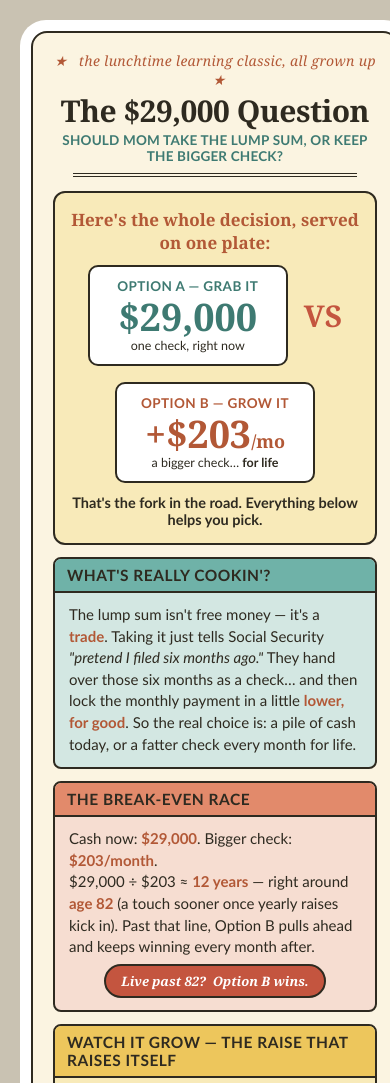
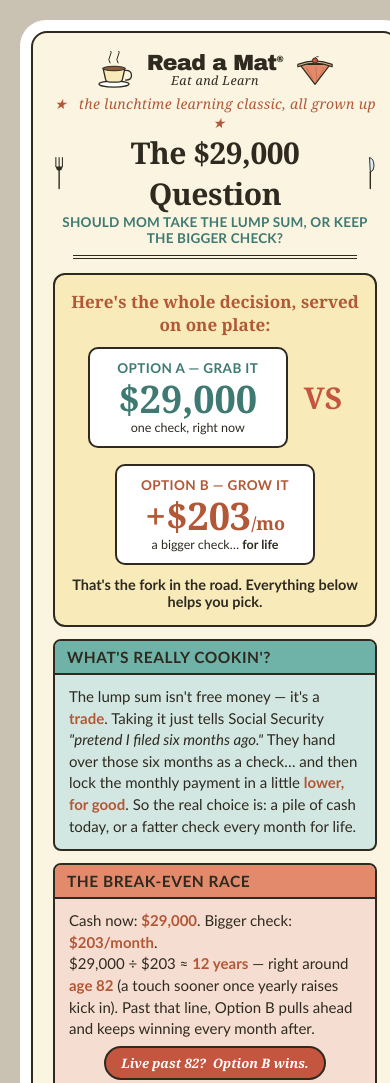
Before and after one commit to fwdioorg/fwdio, a plain HTML site: page for-mom.html in a window 390 px wide. Shown: the top 1083 px of the page. Drawn offline with Linux system fonts and the light colour scheme.

Commit message:
for-mom: diner masthead — move Read a Mat logo up top, add cup/pie/fork/knife doodles
Co-Authored-By: Claude Opus 4.8 <noreply@anthropic.com>

```diff
--- a/for-mom.html
+++ b/for-mom.html
@@ -85,17 +85,44 @@
   #mat .ram .r1 sup{font-size:9px;}
   #mat .ram .r2{font-family:Georgia,'Times New Roman',serif; font-style:italic; font-size:12.5px; letter-spacing:.4px; margin-top:1px; color:var(--ink);}
 
-  #mat .foot{display:flex; align-items:flex-end; justify-content:space-between; gap:16px; margin-top:12px; flex-wrap:wrap;}
-  #mat .foot .cr{font-size:11px; color:#8a7a5c; font-style:italic; text-align:right; max-width:560px; line-height:1.4;}
+  /* diner masthead: logo + tableware doodles up top */
+  #mat .masthead{display:flex; align-items:center; justify-content:center; gap:22px; margin-bottom:5px;}
+  #mat .masthead .ram{margin:0;}
+  #mat .mdoodle{flex:0 0 auto;}
+  #mat .mdoodle svg{width:56px; height:auto; display:block;}
+  #mat .titlerow{display:flex; align-items:center; justify-content:center; gap:15px;}
+  #mat .titlerow h1{margin:0;}
+  #mat .util svg{height:52px; width:auto; display:block;}
 
-  @media(max-width:640px){#mat .grid{grid-template-columns:1fr;} #mat h1{font-size:30px;} #mat .drule{margin:9px 20px 0;}}
+  #mat .foot{display:flex; align-items:flex-end; justify-content:center; gap:16px; margin-top:12px; flex-wrap:wrap;}
+  #mat .foot .cr{font-size:11px; color:#8a7a5c; font-style:italic; text-align:center; max-width:560px; line-height:1.4;}
+
+  @media(max-width:640px){
+    #mat .grid{grid-template-columns:1fr;} #mat h1{font-size:30px;} #mat .drule{margin:9px 20px 0;}
+    #mat .masthead{gap:12px;} #mat .mdoodle svg{width:40px;}
+    #mat .titlerow{gap:8px;} #mat .util svg{height:36px;}
+  }
 </style>
 
 <div class="paper"><div class="field">
 
   <!-- MASTHEAD -->
+  <div class="masthead">
+    <!-- steaming coffee cup -->
+    <span class="mdoodle"><svg viewBox="0 0 80 76"><path d="M30 24 q-5 -7 0 -14 q5 -7 0 -14" fill="none" stroke="#2E2A20" stroke-width="2" stroke-linecap="round"/><path d="M46 24 q-5 -7 0 -14 q5 -7 0 -14" fill="none" stroke="#2E2A20" stroke-width="2" stroke-linecap="round"/><ellipse cx="38" cy="66" rx="30" ry="6" fill="#fff" stroke="#2E2A20" stroke-width="2.5"/><path d="M60 39 q13 -1 13 10 q0 10 -13 9" fill="none" stroke="#2E2A20" stroke-width="2.5"/><path d="M16 34 h44 l-5 22 q-1 6 -8 6 H29 q-7 0 -8 -6 z" fill="#F8EAB9" stroke="#2E2A20" stroke-width="2.5" stroke-linejoin="round"/><ellipse cx="38" cy="35" rx="22" ry="4.5" fill="#8B5E3C" stroke="#2E2A20" stroke-width="2"/></svg></span>
+    <!-- Read a Mat logo, now up top -->
+    <div class="ram"><div class="r1">Read a Mat<sup>&reg;</sup></div><div class="r2">Eat and Learn</div></div>
+    <!-- slice of pie w/ cherry -->
+    <span class="mdoodle"><svg viewBox="0 0 84 74"><path d="M10 26 L74 26 L42 68 Z" fill="#E28A6B" stroke="#2E2A20" stroke-width="2.5" stroke-linejoin="round"/><path d="M25 34 L38 58 M44 32 L46 62 M60 33 L50 54" stroke="#B25836" stroke-width="1.6" fill="none" opacity=".6"/><path d="M6 26 q36 -15 72 0 l0 5 q-36 -15 -72 0 z" fill="#D7BA90" stroke="#2E2A20" stroke-width="2.5" stroke-linejoin="round"/><circle cx="42" cy="18" r="5.5" fill="#C4553F" stroke="#2E2A20" stroke-width="2"/><path d="M42 12.5 q3 -4 7 -3" fill="none" stroke="#2E2A20" stroke-width="1.6" stroke-linecap="round"/></svg></span>
+  </div>
   <div class="tagline">★ &nbsp; the lunchtime learning classic, all grown up &nbsp; ★</div>
-  <h1>The $29,000 Question</h1>
+  <div class="titlerow">
+    <!-- fork -->
+    <span class="util"><svg viewBox="0 0 30 88"><path d="M7 6 v22 M15 6 v22 M23 6 v22" stroke="#2E2A20" stroke-width="2.6" stroke-linecap="round"/><path d="M6 28 h18 l-4 9 h-10 z" fill="#2E2A20"/><path d="M15 37 v45" stroke="#2E2A20" stroke-width="3.4" stroke-linecap="round"/></svg></span>
+    <h1>The $29,000 Question</h1>
+    <!-- knife -->
+    <span class="util"><svg viewBox="0 0 30 88"><path d="M11 6 q11 3 11 21 q0 12 -9 15 z" fill="#DDEBF3" stroke="#2E2A20" stroke-width="2.4" stroke-linejoin="round"/><path d="M13 42 v40" stroke="#2E2A20" stroke-width="3.4" stroke-linecap="round"/></svg></span>
+  </div>
   <div class="sub">SHOULD MOM TAKE THE LUMP SUM, OR KEEP THE BIGGER CHECK?</div>
   <div class="drule"></div>
 
@@ -214,9 +241,8 @@
     </div>
   </div>
 
-  <!-- FOOTER w/ authentic logo -->
+  <!-- FOOTER -->
   <div class="foot">
-    <div class="ram"><div class="r1">Read a Mat<sup>&reg;</sup></div><div class="r2">Eat and Learn</div></div>
     <div class="cr">A loving homage — not affiliated with The Straight Edge, Inc. Placemat wisdom, not official tax or financial advice; confirm the exact numbers with the Social Security office.<br>&copy; Your loving kids &nbsp;&bull;&nbsp; Made with love in the U.S.A.</div>
   </div>
 
```
